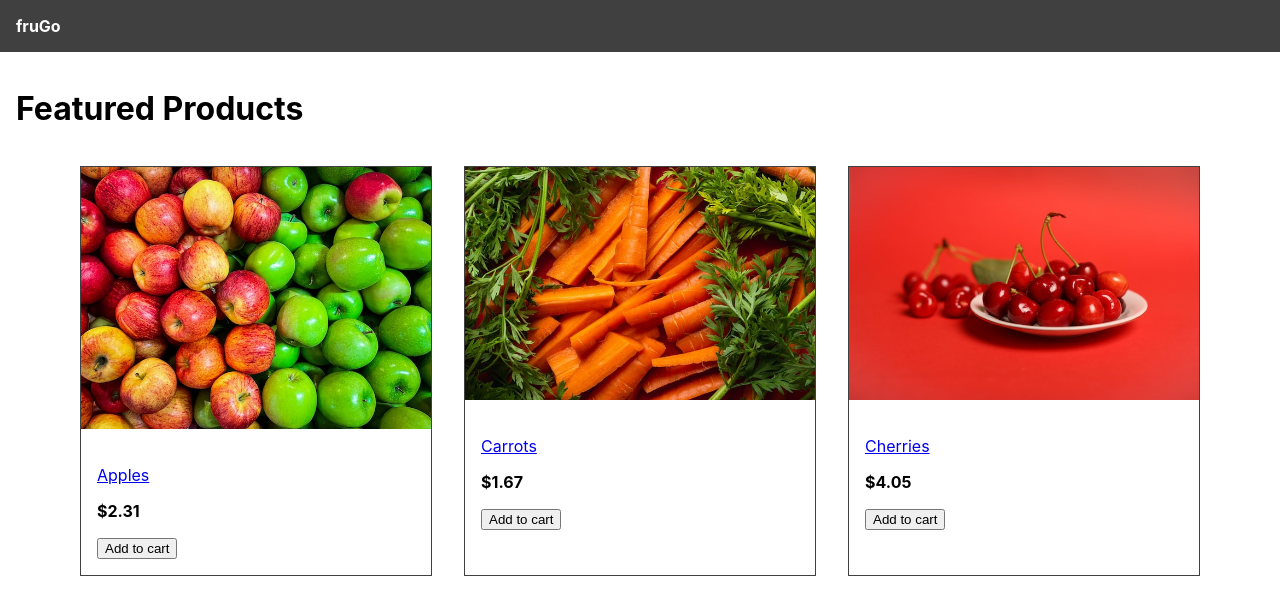
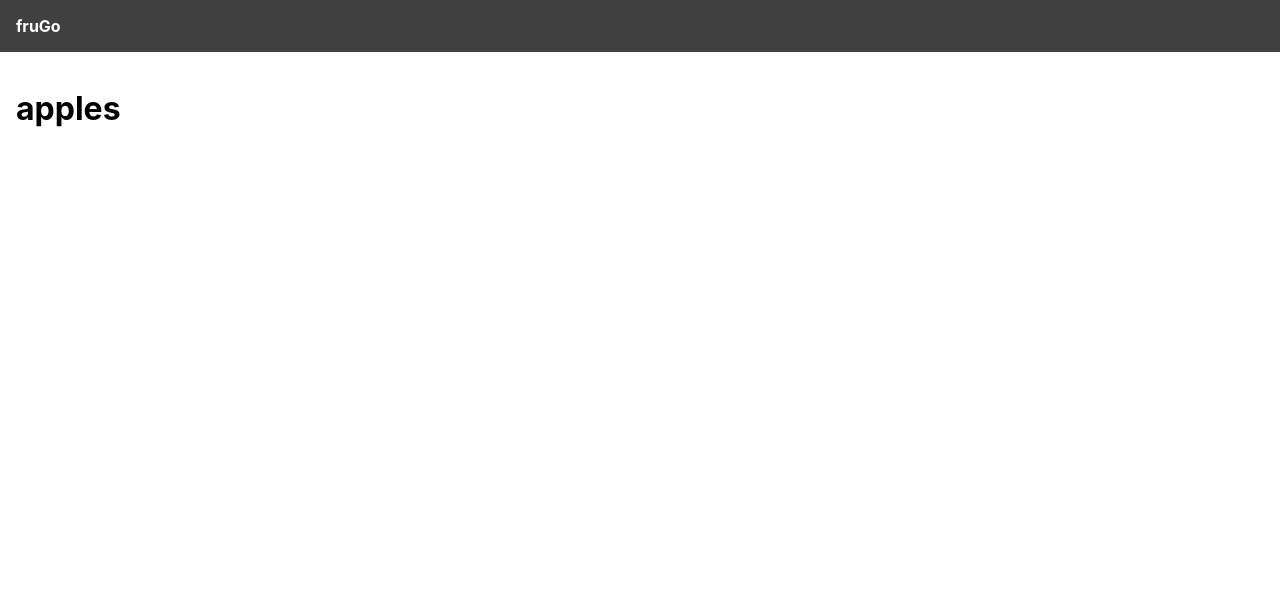
Before and after one commit to liwaahaddara/frugo-fullstack, a React (Create React App) app in the folder frontend/: page /product/apples in a window 1280 px wide. Shown: the top 598 px of the page. Built offline with nearby package versions, Linux system fonts and the light colour scheme.

Commit message:
began adding Page Routing (installed react-router-dom)

```diff
--- a/frontend/package.json
+++ b/frontend/package.json
@@ -8,6 +8,7 @@
     "@testing-library/user-event": "^13.5.0",
     "react": "^18.2.0",
     "react-dom": "^18.2.0",
+    "react-router-dom": "^6.8.2",
     "react-scripts": "5.0.1",
     "web-vitals": "^2.1.4"
   },
--- a/frontend/src/App.jsx
+++ b/frontend/src/App.jsx
@@ -1,30 +1,22 @@
-import data from "./data";
+import { BrowserRouter, Link, Route, Routes } from "react-router-dom";
+import HomeScreen from "./screens/HomeScreen";
+import ProductScreen from "./screens/ProductScreen";
 
 function App() {
   return (
+    <BrowserRouter>
       <div>
         <header>
-        <a href="/">fruGo</a>
+          <Link to="/">fruGo</Link>
         </header>
         <main>
-        <h1>Featured Products</h1>
-        <div className="products">
-          {data.products.map(product => (
-            <div className="product" key={product.slug}>
-              <a href={`/product/${product.slug}`}>
-                <img src={product.image} alt={product.name} />
-              </a>
-              <div className="product-info">
-                <a href={`/product/${product.slug}`}>
-                  <p>{product.name}</p>
-                </a>
-                <p><strong>${product.price}</strong></p>
-                <button>Add to cart</button>
-              </div>
-            </div>))}
-        </div>
+          <Routes>
+            <Route path="/product/:slug" element={<ProductScreen />} />
+            <Route path="/" element={<HomeScreen />} />
+          </Routes>
         </main>
       </div>
+    </BrowserRouter>
   );
 }
 
--- /dev/null
+++ b/frontend/src/screens/HomeScreen.js
@@ -0,0 +1,29 @@
+import { Link } from 'react-router-dom';
+import data from '../data';
+
+function HomeScreen() {
+  return (
+    <div>
+      <h1>Featured Products</h1>
+      <div className="products">
+        {data.products.map((product) => (
+          <div className="product" key={product.slug}>
+            <Link to={`/product/${product.slug}`}>
+              <img src={product.image} alt={product.name} />
+            </Link>
+            <div className="product-info">
+              <Link to={`/product/${product.slug}`}>
+                <p>{product.name}</p>
+              </Link>
+              <p>
+                <strong>${product.price}</strong>
+              </p>
+              <button>Add to cart</button>
+            </div>
+          </div>
+        ))}
+      </div>
+    </div>
+  );
+}
+export default HomeScreen;
--- /dev/null
+++ b/frontend/src/screens/ProductScreen.js
@@ -0,0 +1,13 @@
+import { useParams } from 'react-router-dom';
+
+function ProductScreen() {
+  const params = useParams();
+  const { slug } = params;
+  return (
+    <div>
+      <h1>{slug}</h1>
+    </div>
+  );
+}
+
+export default ProductScreen;
```
Also changed, not shown: 2 other files (tests, documents, lock files or other folders). Lines whose indentation alone changed are shown as unchanged.
